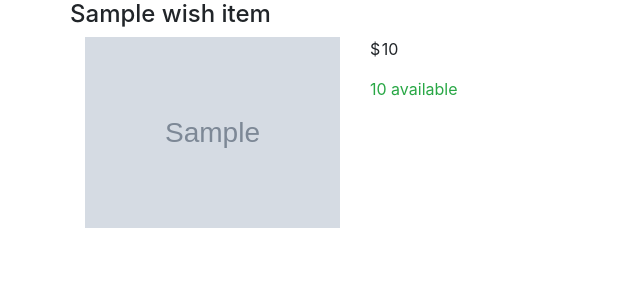
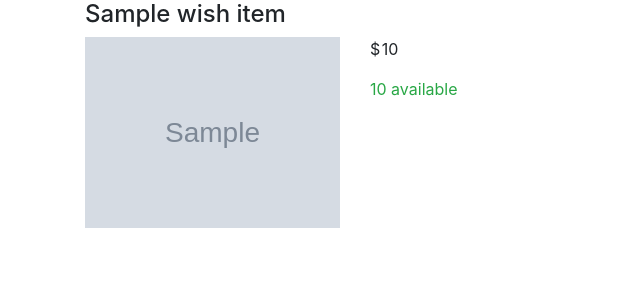
Before and after one commit to johannesmu/php-class-f19, a PHP site: template templates/wishlist.twig in a window 1280 px wide. Shown: the part 56-356 px from the top of the page, without its empty margins (0-640 px from the left). Run offline with PHP 8.4, Linux system fonts and the light colour scheme; the template is opened without the code that fills it: most values are stand-ins (such as "Sample title", 1, 10 or a date in 2020); grey boxes marked "Sample" are stand-in pictures; some libraries are stand-ins or nearby versions.

Commit message:
update to wishlist template

```diff
--- a/templates/wishlist.twig
+++ b/templates/wishlist.twig
@@ -6,7 +6,7 @@
     <div class="container main-container">
     {% for item in wish_items %}
       <div class="row">
-        <h4>{{item.name}}</h4>
+        <h4 class="col"u>{{item.name}}</h4>
       </div>
       <div class="row">
         <div class="col-3">
```
